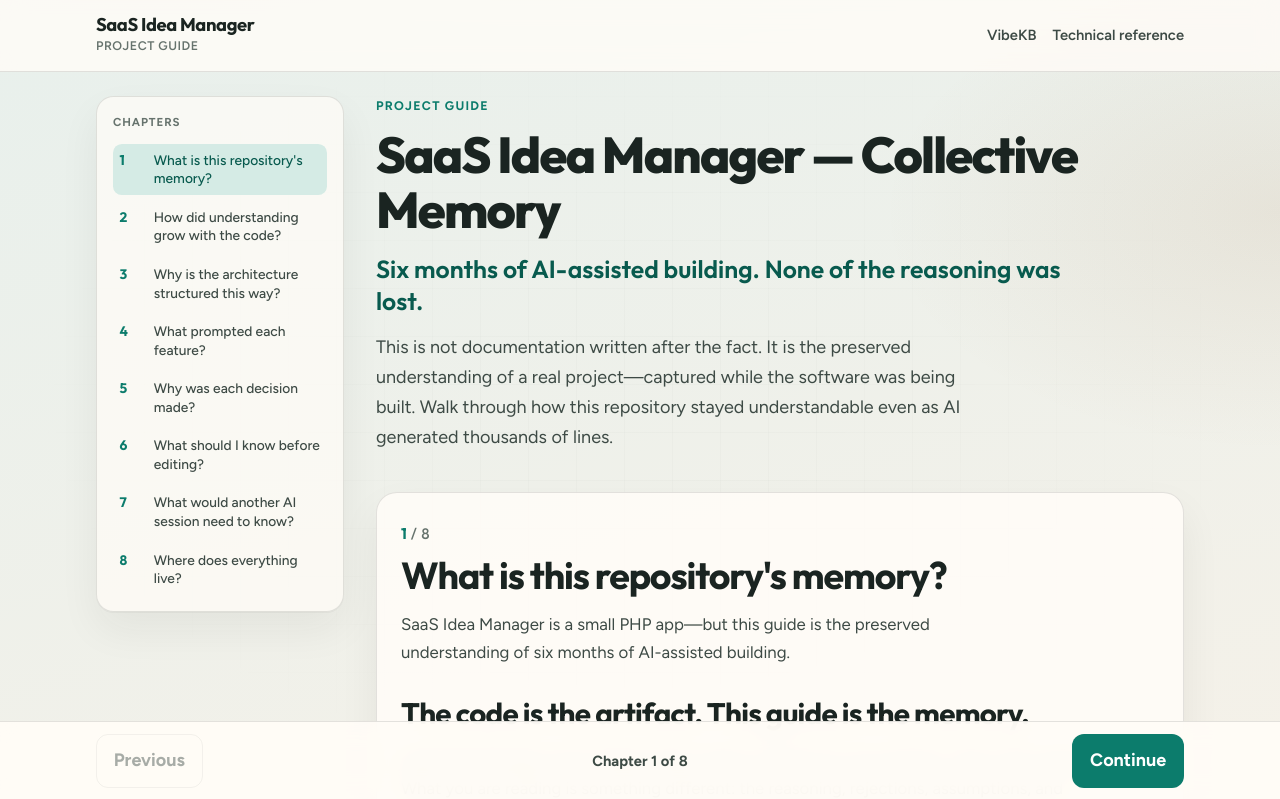
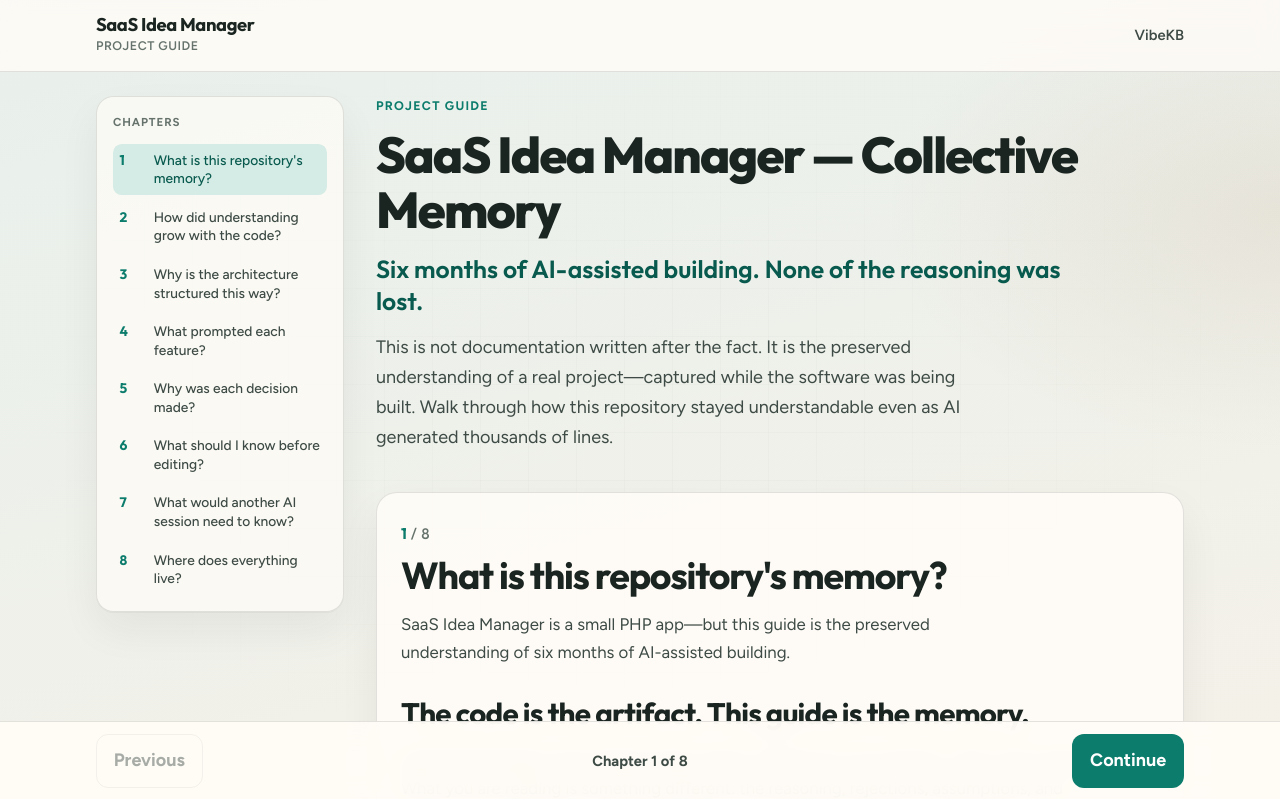
Before and after one commit to cubixmeow-commits/VibeKB, a PHP site: page /guide/ in a window 1280 px wide. Shown: the top 799 px of the page. Run offline with PHP 8.4, Linux system fonts and the light colour scheme.

Commit message:
Remove technical reference links from Project Guide navigation
Co-authored-by: cubixmeow-commits <cubixmeow-commits@users.noreply.github.com>

```diff
--- a/guide/assets/js/project-guide.js
+++ b/guide/assets/js/project-guide.js
@@ -603,7 +603,7 @@
       if (currentIndex < total - 1) {
         go(1);
       } else {
-        announce('You finished the Project Guide. Explore developer details or the technical reference.');
+        announce('You finished the Project Guide.');
         $chapters.eq(currentIndex).find('.pg-chapter-title').trigger('focus');
       }
     });
--- a/guide/templates/chapter.php
+++ b/guide/templates/chapter.php
@@ -57,8 +57,8 @@ $isLast = $index === $total - 1;
                 Next: <?= e((string) ($next['question'] ?? $next['title'] ?? '')) ?>
             </a>
         <?php else: ?>
-            <a class="pg-inline-nav pg-inline-nav-next" href="<?= e(reference_url()) ?>">
-                Open technical reference
+            <a class="pg-inline-nav pg-inline-nav-next" href="<?= e(landing_url()) ?>">
+                Back to VibeKB
             </a>
         <?php endif; ?>
     </nav>
--- a/guide/templates/shell.php
+++ b/guide/templates/shell.php
@@ -34,7 +34,6 @@ $total = count($chapters);
             </a>
             <nav class="pg-top-nav" aria-label="Site">
                 <a href="<?= e(landing_url()) ?>">VibeKB</a>
-                <a href="<?= e(reference_url()) ?>">Technical reference</a>
             </nav>
         </div>
     </header>
@@ -105,7 +104,6 @@ $total = count($chapters);
             </p>
             <p class="pg-footer-meta">
                 Content lives in <code>.vibekb/</code>.
-                <a href="<?= e(reference_url()) ?>">Open technical reference</a>
             </p>
         </div>
     </footer>
```
